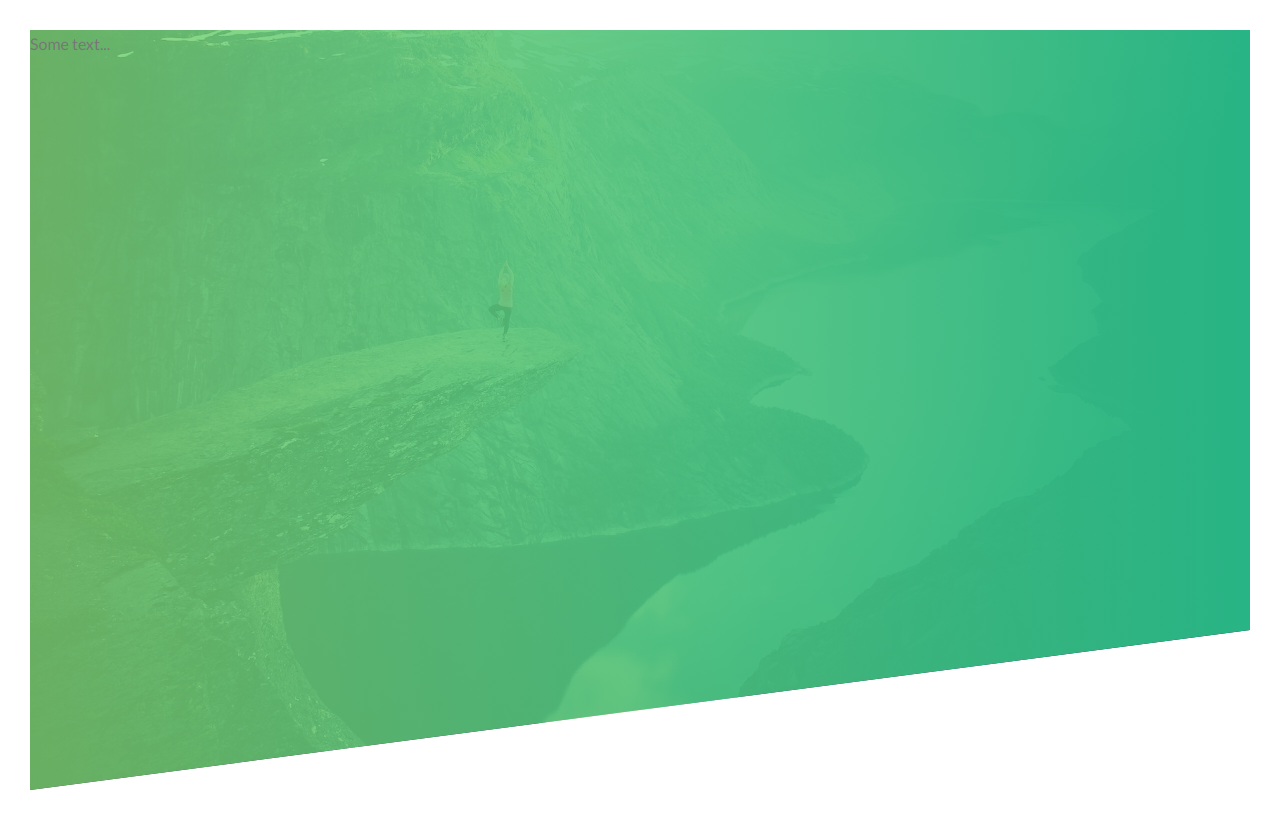
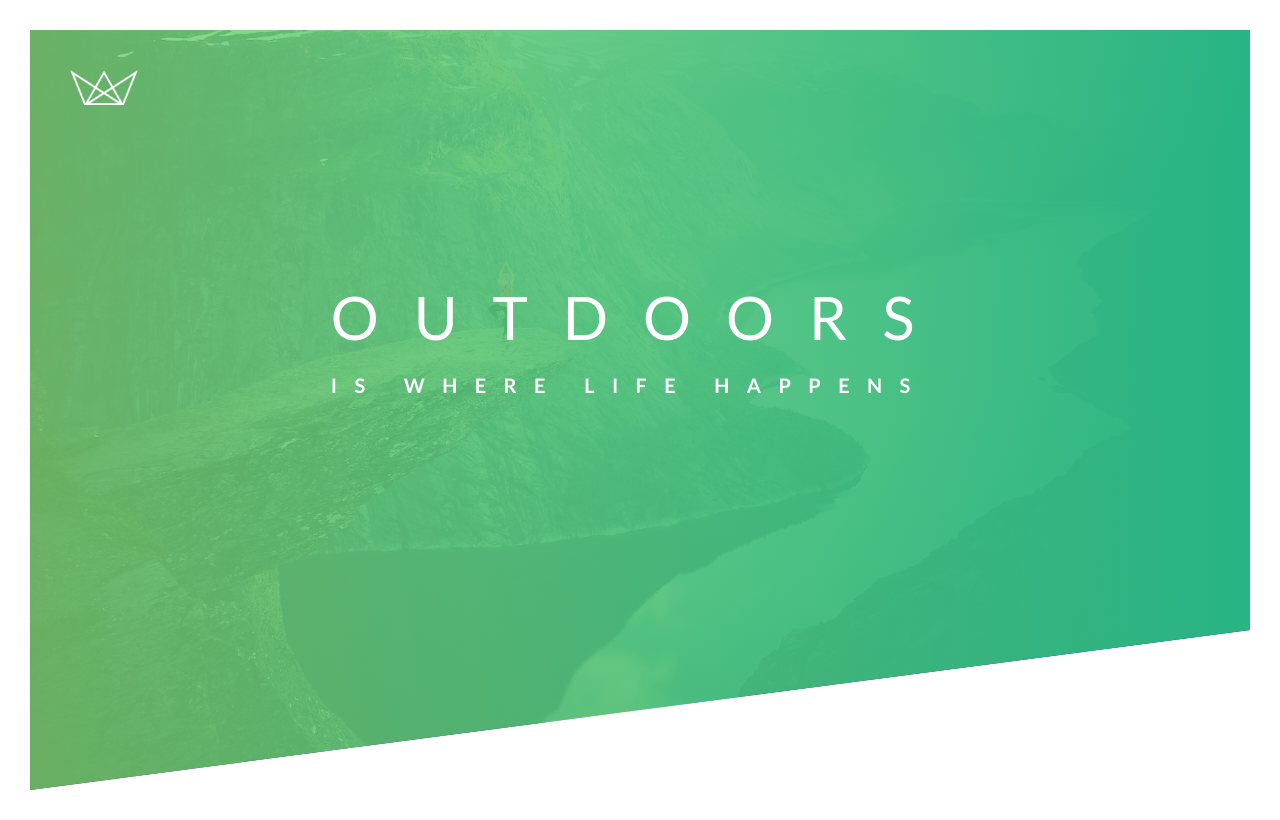
Before and after one commit to Rish-hap/AdvanceCss-Natour, a plain HTML site: page index.html in a window 1280 px wide. Drawn offline with Linux system fonts and the light colour scheme.

Commit message:
heading placement using transform

```diff
--- a/css/style.css
+++ b/css/style.css
@@ -24,12 +24,44 @@ body {
 
 .header {
     background-image: linear-gradient(
-         to right,
-         rgb(126,213,111, 0.8),
-         rgb(40,180,133)),
-         url(../img/hero.jpg);
+        to right,
+        rgb(126,213,111, 0.8),
+        rgb(40,180,133)),
+        url(../img/hero.jpg);
     background-size: cover;
     height: 95vh;
     background-position:top;
     clip-path: polygon(0 0, 100% 0, 100% 75vh, 0 100%);
+    position: relative;
 }
+
+.logo-box {
+    position: absolute;
+    top:40px;
+    left: 40px;
+}
+.logo{
+    height: 35px;
+}
+.heading-primary{
+    color: #fff;
+    text-transform: uppercase;
+}
+.heading-primary-main {
+  font-size: 60px;
+  font-weight: 400;
+  letter-spacing: 35px;
+  display: block;
+}
+.heading-primary-sub {
+    font-size: 20px;
+    font-weight: 700;
+    letter-spacing: 17.4px;
+    display: block;
+}
+.text-box{
+    position: absolute;
+    top: 40%;
+    left: 50%;
+    transform: translate(-50%, -50%);
+}
--- a/index.html
+++ b/index.html
@@ -15,7 +15,15 @@
 
     <body>
         <header class='header'>
-            Some text...
+           <div class="logo-box">
+               <img src='img/logo-white.png' alt='Logo' class="logo" />
+           </div>
+        <div class="text-box" >
+            <h1 class="heading-primary">
+                <span class="heading-primary-main">OUTDOORS</span>
+                <span class="heading-primary-sub">Is where life happens</span>
+            </h1>
+        </div>
     </header>
     </body>
 </html>
```
